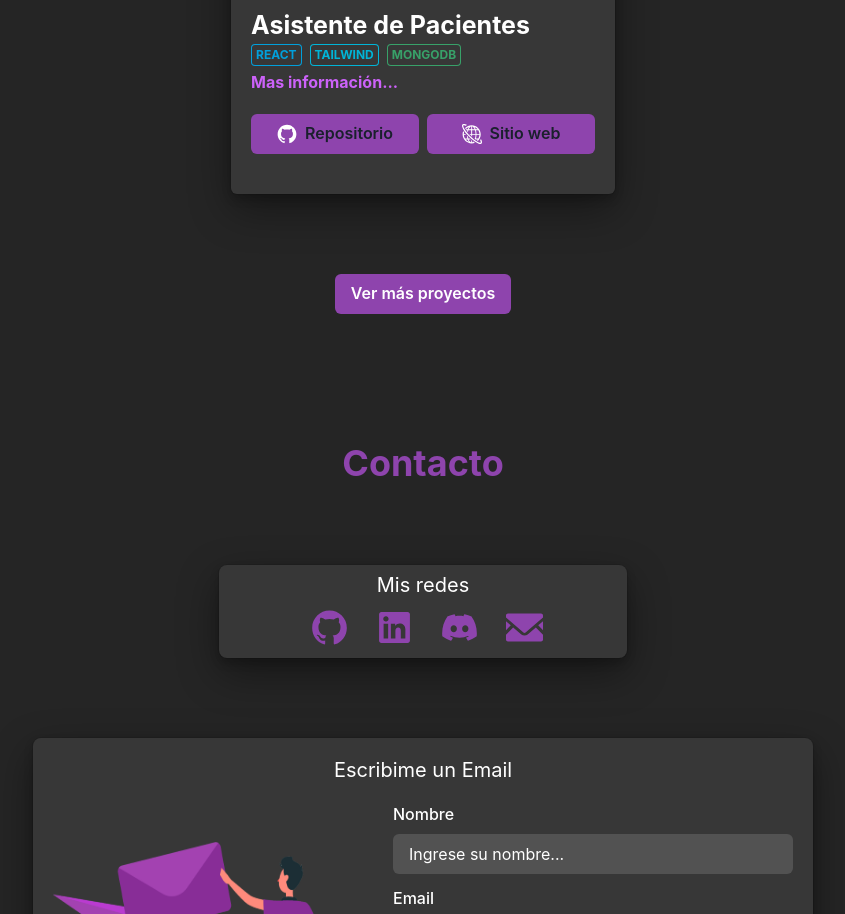
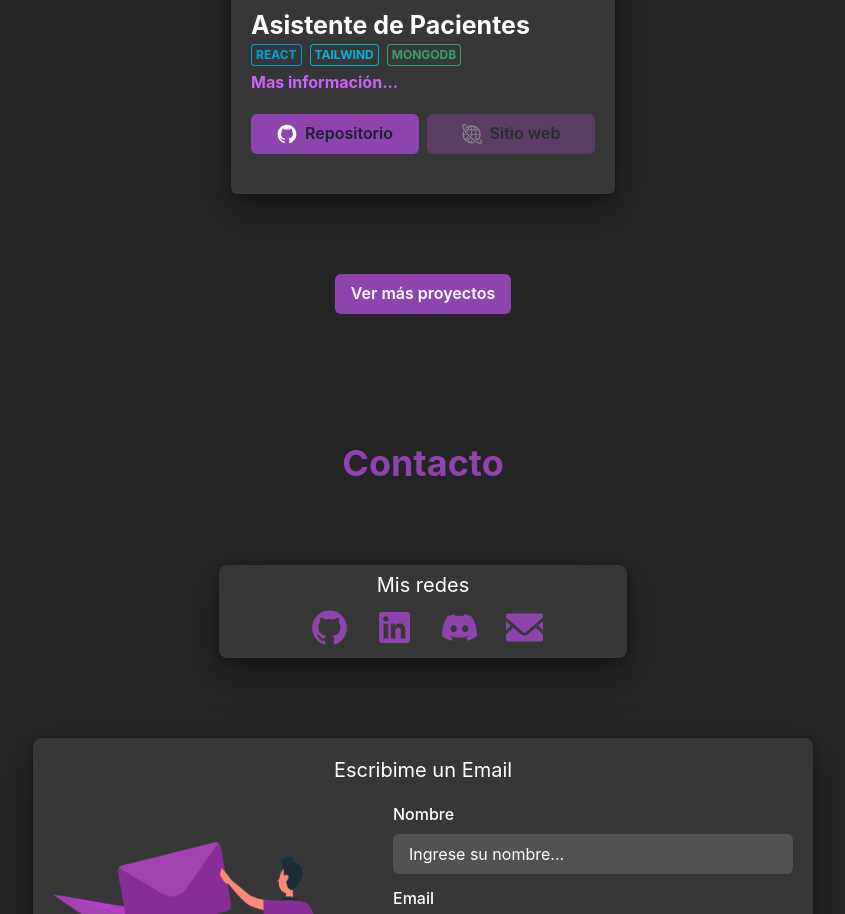
Before and after one commit to FedericoLuna01/Portfolio, a React (Vite) app: page / in a window 1280 px wide. Shown: the part 3202-4116 px from the top of the page, without its empty margins (217-1062 px from the left). Built offline with nearby package versions, Linux system fonts and the light colour scheme.

Commit message:
Fix button bug

```diff
--- a/src/components/ProjectCard.jsx
+++ b/src/components/ProjectCard.jsx
@@ -17,7 +17,7 @@ export const ProjectCard = ({ project }) => {
             <CardBody>
                 <LinkBox>
                     <LinkOverlay
-                        href={ project.github }
+                        href={ project.web !== '' ? project.web : project.github }
                         target='_blank'
                         _hover={{ opacity: 0.8 }}
                     >
@@ -141,7 +141,7 @@ export const ProjectCard = ({ project }) => {
                                 as={Link}
                                 bg='primary.500'
                                 href={ project.web }
-                                isDisabled={ project.web === '' }
+                                isDisabled={ project.web === null }
                                 target={'_blank'}
                                 w='50%'
                             >
```
